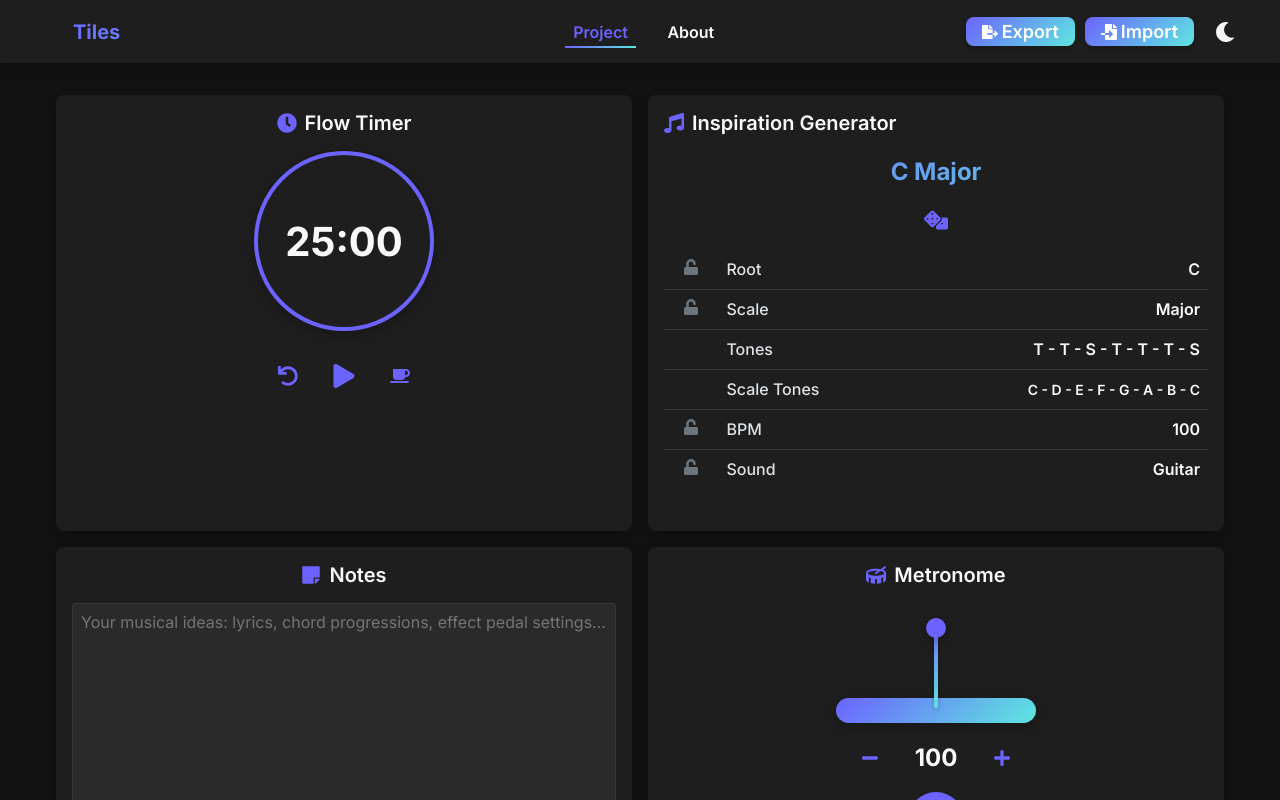
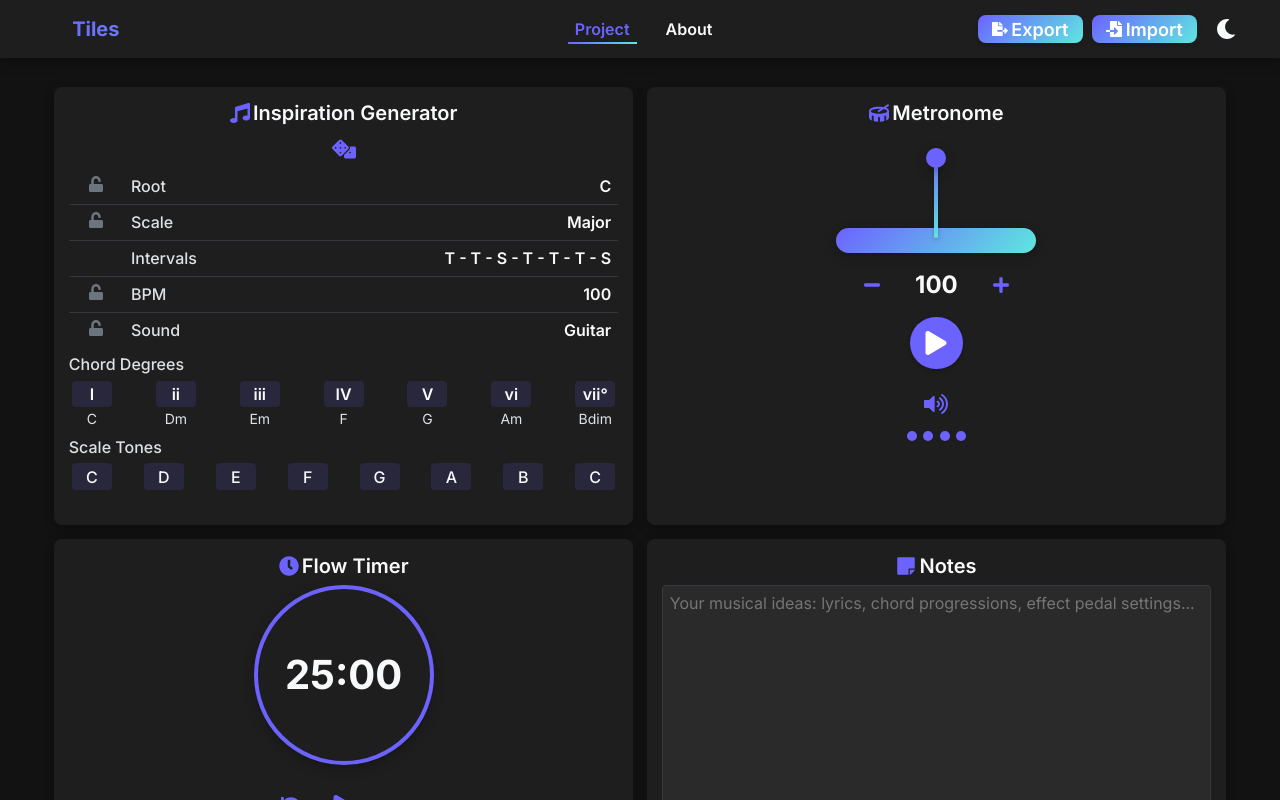
Before and after one commit to fxcircus/music-tools-studio, a React (Create React App) app: page / in a window 1280 px wide. Shown: the top 800 px of the page. Built offline with nearby package versions, Linux system fonts and the light colour scheme.

Commit message:
UI improvements: centered Inspiration Generator title and reduced vertical spacing

```diff
--- a/src/components/common/StyledComponents.tsx
+++ b/src/components/common/StyledComponents.tsx
@@ -13,7 +13,7 @@ export const Card = styled(motion.div)`
   background-color: ${({ theme }) => theme.colors.card};
   border-radius: ${({ theme }) => theme.borderRadius.medium};
   box-shadow: ${({ theme }) => theme.shadows.medium};
-  padding: ${({ theme }) => theme.spacing.lg};
+  padding: ${({ theme }) => theme.spacing.md};
   margin-bottom: 0;
   transition: all ${({ theme }) => theme.transitions.normal};
   height: 100%;
@@ -27,7 +27,7 @@ export const Card = styled(motion.div)`
   }
 
   @media (max-width: 768px) {
-    padding: ${({ theme }) => theme.spacing.md};
+    padding: ${({ theme }) => theme.spacing.sm};
     border-radius: ${({ theme }) => theme.borderRadius.small};
   }
 `;
@@ -366,10 +366,10 @@ export const CardHeader = styled.div`
   display: flex;
   align-items: center;
   justify-content: center;
-  margin-bottom: ${({ theme }) => theme.spacing.md};
+  margin-bottom: ${({ theme }) => theme.spacing.sm};
 
   @media (max-width: 768px) {
-    margin-bottom: ${({ theme }) => theme.spacing.sm};
+    margin-bottom: ${({ theme }) => theme.spacing.xs};
   }
 `;
 
@@ -386,6 +386,6 @@ export const CardIconWrapper = styled.span`
   align-items: center;
   justify-content: center;
   color: ${({ theme }) => theme.colors.primary};
-  margin-right: ${({ theme }) => theme.spacing.sm};
+  margin-right: ${({ theme }) => theme.spacing.xs};
   font-size: ${({ theme }) => theme.fontSizes.lg};
 `;
--- a/src/components/inspirationGenerator/inspirationGenerator.tsx
+++ b/src/components/inspirationGenerator/inspirationGenerator.tsx
@@ -6,6 +6,20 @@ import { motion } from 'framer-motion';
 import { FaDice, FaLock, FaUnlock, FaMusic } from 'react-icons/fa';
 import { Card, CardTitle, CardIconWrapper } from '../common/StyledComponents';
 import { Icon } from '../../utils/IconHelper';
+
+// Chord quality mapping for different modes
+const chordQualities: Record<string, string[]> = {
+  Major: ['', 'm', 'm', '', '', 'm', 'dim'],
+  Minor: ['m', 'dim', '', 'm', 'm', '', ''],
+  Dorian: ['m', 'm', '', '', 'm', 'dim', ''],
+  Phrygian: ['m', '', '', 'm', 'dim', '', 'm'],
+  Lydian: ['', '', 'm', 'dim', '', 'm', 'm'],
+  Mixolydian: ['', 'm', 'dim', '', 'm', 'm', ''],
+  Locrian: ['dim', '', 'm', 'm', '', 'm', '']
+};
+
+// Roman numeral for chord degrees
+const romanNumerals = ['I', 'ii', 'iii', 'IV', 'V', 'vi', 'vii°'];
 
 type LockedState = {
   root: boolean;
@@ -37,11 +51,11 @@ const InspirationCard = styled(Card)`
   padding: ${({ theme }) => theme.spacing.md};
   display: flex;
   flex-direction: column;
-  min-height: 420px;
+  min-height: 400px;
 
   @media (max-width: 768px) {
     padding: ${({ theme }) => theme.spacing.sm};
-    min-height: 400px;
+    min-height: 380px;
   }
 `;
 
@@ -54,36 +68,23 @@ const DiceButton = styled(motion.button)`
   align-items: center;
   justify-content: center;
   font-size: ${({ theme }) => theme.fontSizes.xxxl};
-  margin: ${({ theme }) => theme.spacing.sm} auto;
+  margin: ${({ theme }) => theme.spacing.xs} auto;
   transition: all ${({ theme }) => theme.transitions.fast};
 `;
 
-const ScaleTitle = styled.h3`
-  color: ${({ theme }) => theme.colors.primary};
-  font-size: ${({ theme }) => theme.fontSizes.xxl};
-  font-weight: 700;
-  text-align: center;
-  margin: ${({ theme }) => theme.spacing.sm} 0;
-  background: ${({ theme }) => theme.colors.accentGradient};
-  -webkit-background-clip: text;
-  -webkit-text-fill-color: transparent;
-  height: 40px;
-  display: flex;
-  align-items: center;
-  justify-content: center;
-`;
+// ScaleTitle component removed to save space
 
 const StyledTable = styled.table`
   width: 100%;
   border-collapse: collapse;
-  margin: ${({ theme }) => theme.spacing.sm} 0;
+  margin: ${({ theme }) => theme.spacing.xs} 0;
   table-layout: fixed;
 `;
 
 const TableRow = styled.tr`
   transition: all ${({ theme }) => theme.transitions.fast};
   border-bottom: 1px solid ${({ theme }) => theme.colors.border};
-  height: 40px;
+  height: 36px;
 
   &:last-child {
     border-bottom: none;
@@ -96,7 +97,7 @@ const TableRow = styled.tr`
 
 const TableHeader = styled.td`
   padding: ${({ theme }) => `${theme.spacing.xs} ${theme.spacing.sm}`};
-  width: 40px;
+  width: 35px;
   text-align: center;
   vertical-align: middle;
   height: 100%;
@@ -166,7 +167,82 @@ const IconWrapper = styled.span`
 const InspirationCardHeader = styled.div`
   display: flex;
   align-items: center;
+  justify-content: center;
   margin-bottom: ${({ theme }) => theme.spacing.sm};
+`;
+
+const ChordDegreeContainer = styled.div`
+  display: flex;
+  justify-content: space-between;
+  margin: ${({ theme }) => theme.spacing.xs} 0;
+  width: 100%;
+  overflow-x: auto;
+  padding-bottom: ${({ theme }) => theme.spacing.xs};
+`;
+
+const ChordDegree = styled.div<{ $isSelected: boolean }>`
+  padding: ${({ theme }) => `${theme.spacing.xs} ${theme.spacing.sm}`};
+  border-radius: ${({ theme }) => theme.borderRadius.small};
+  background-color: ${({ $isSelected, theme }) =>
+    $isSelected ? theme.colors.primary : `${theme.colors.primary}22`};
+  color: ${({ $isSelected, theme }) =>
+    $isSelected ? theme.colors.buttonText : theme.colors.text};
+  font-weight: 600;
+  min-width: 40px;
+  text-align: center;
+  cursor: pointer;
+  transition: all ${({ theme }) => theme.transitions.fast};
+  margin: 0 ${({ theme }) => theme.spacing.xs};
+
+  &:hover {
+    transform: translateY(-2px);
+    box-shadow: ${({ theme }) => theme.shadows.small};
+  }
+`;
+
+const ChordName = styled.div<{ $isSelected: boolean }>`
+  font-size: ${({ theme }) => theme.fontSizes.sm};
+  color: ${({ $isSelected, theme }) =>
+    $isSelected ? theme.colors.primary : theme.colors.textSecondary};
+  text-align: center;
+  margin-top: ${({ theme }) => theme.spacing.xs};
+  font-weight: ${({ $isSelected }) => ($isSelected ? '600' : '400')};
+`;
+
+const ScaleTonesRow = styled.div`
+  display: flex;
+  justify-content: space-between;
+  margin: ${({ theme }) => theme.spacing.xs} 0;
+  width: 100%;
+  overflow-x: auto;
+  padding-bottom: ${({ theme }) => theme.spacing.xs};
+`;
+
+const ScaleToneNote = styled.div<{ $highlight: 'root' | 'chord' | 'none' }>`
+  padding: ${({ theme }) => theme.spacing.xs} ${({ theme }) => theme.spacing.sm};
+  border-radius: ${({ theme }) => theme.borderRadius.small};
+  background-color: ${({ $highlight, theme }) =>
+    $highlight === 'root'
+      ? theme.colors.primary
+      : $highlight === 'chord'
+        ? `${theme.colors.secondary}88`
+        : `${theme.colors.primary}22`};
+  color: ${({ $highlight, theme }) =>
+    $highlight === 'root' || $highlight === 'chord'
+      ? theme.colors.buttonText
+      : theme.colors.text};
+  font-weight: 500;
+  min-width: 40px;
+  text-align: center;
+  margin: 0 ${({ theme }) => theme.spacing.xs};
+  transition: all ${({ theme }) => theme.transitions.fast};
+`;
+
+const SectionTitle = styled.div`
+  font-size: ${({ theme }) => theme.fontSizes.md};
+  color: ${({ theme }) => theme.colors.textSecondary};
+  margin: ${({ theme }) => theme.spacing.xs} 0 ${({ theme }) => theme.spacing.xs};
+  font-weight: 500;
 `;
 
 export default function InspirationGenerator({
@@ -191,6 +267,9 @@ export default function InspirationGenerator({
     bpm: false,
     sound: false,
   });
+
+  // Add state for selected chord
+  const [selectedChord, setSelectedChord] = useState<number | null>(null);
 
   // Update localStorage whenever values change
   useEffect(() => {
@@ -373,6 +452,49 @@ export default function InspirationGenerator({
     return '';
   };
 
+  // Build chord names based on current root and scale
+  const getChordNames = () => {
+    if (!rootEl || !scaleEl || !tonesArrEl || tonesArrEl.length < 7) {
+      return ['C', 'Dm', 'Em', 'F', 'G', 'Am', 'Bdim'];
+    }
+
+    const qualities = chordQualities[scaleEl as keyof typeof chordQualities] || chordQualities.Major;
+
+    return tonesArrEl.slice(0, 7).map((note, index) => {
+      return `${note}${qualities[index]}`;
+    });
+  };
+
+  // Get highlighted notes based on selected chord
+  const getHighlightType = (noteIndex: number): 'root' | 'chord' | 'none' => {
+    if (selectedChord === null) return 'none';
+
+    // In a 7-note scale with triads (1-3-5):
+    // Root is the chord position
+    if (noteIndex === selectedChord) return 'root';
+
+    // Third is 2 steps up (wrapping around if needed)
+    const thirdPosition = (selectedChord + 2) % 7;
+    // Fifth is 4 steps up (wrapping around if needed)
+    const fifthPosition = (selectedChord + 4) % 7;
+
+    if (noteIndex === thirdPosition || noteIndex === fifthPosition) {
+      return 'chord';
+    }
+
+    return 'none';
+  };
+
+  // Handle chord selection
+  const handleChordClick = (chordIndex: number) => {
+    // If clicking the same chord, toggle it off
+    if (selectedChord === chordIndex) {
+      setSelectedChord(null);
+    } else {
+      setSelectedChord(chordIndex);
+    }
+  };
+
   return (
     <InspirationCard
       initial={{ opacity: 0, y: 20 }}
@@ -385,8 +507,6 @@ export default function InspirationGenerator({
         </CardIconWrapper>
         <CardTitle>Inspiration Generator</CardTitle>
       </InspirationCardHeader>
-
-      <ScaleTitle>{rootEl} {scaleEl}</ScaleTitle>
 
       <DiceButton
         whileHover={{ rotate: 12, scale: 1.1 }}
@@ -432,15 +552,8 @@ export default function InspirationGenerator({
 
           <TableRow>
             <TableHeader></TableHeader>
-            <TableCell>Tones</TableCell>
+            <TableCell>Intervals</TableCell>
             <ValueCell>{tonesEl}</ValueCell>
-          </TableRow>
-
-          {/* computed-note row */}
-          <TableRow>
-            <TableHeader />
-            <TableCell>Scale Tones</TableCell>
-            <ValueCell className={getValueCellClass(computedScaleNotes)}>{computedScaleNotes}</ValueCell>
           </TableRow>
 
           <TableRow>
@@ -468,6 +581,37 @@ export default function InspirationGenerator({
           </TableRow>
         </tbody>
       </StyledTable>
+
+      {/* Add Chord Degrees section */}
+      <SectionTitle>Chord Degrees</SectionTitle>
+      <ChordDegreeContainer>
+        {romanNumerals.map((numeral, index) => (
+          <div key={index} style={{ display: 'flex', flexDirection: 'column', alignItems: 'center' }}>
+            <ChordDegree
+              $isSelected={selectedChord === index}
+              onClick={() => handleChordClick(index)}
+            >
+              {numeral}
+            </ChordDegree>
+            <ChordName $isSelected={selectedChord === index}>
+              {getChordNames()[index]}
+            </ChordName>
+          </div>
+        ))}
+      </ChordDegreeContainer>
+
+      {/* Add Scale Tones visualization */}
+      <SectionTitle>Scale Tones</SectionTitle>
+      <ScaleTonesRow>
+        {tonesArrEl.slice(0, 8).map((note, index) => (
+          <ScaleToneNote
+            key={index}
+            $highlight={index < 7 ? getHighlightType(index) : 'none'}
+          >
+            {note}
+          </ScaleToneNote>
+        ))}
+      </ScaleTonesRow>
     </InspirationCard>
   );
 }
--- a/src/pages/CurrentProject/CurrentProject.tsx
+++ b/src/pages/CurrentProject/CurrentProject.tsx
@@ -37,7 +37,7 @@ const TwoColumnGrid = styled.div`
   }
 `;
 
-const GridItem = styled(motion.div)<{ $order?: number }>`
+const GridItem = styled(motion.div)<{ $order?: number, $desktopOrder?: number }>`
   height: 100%;
   display: flex;
 
@@ -49,6 +49,10 @@ const GridItem = styled(motion.div)<{ $order?: number }>`
     @media (max-width: 768px) {
       margin-top: ${({ theme }) => theme.spacing.sm};
     }
+  }
+
+  @media (min-width: 1025px) {
+    order: ${({ $desktopOrder }) => $desktopOrder !== undefined ? $desktopOrder : 'initial'};
   }
 
   @media (max-width: 1024px) {
@@ -92,7 +96,7 @@ const CurrentProject: FC<LoaderProps> = () => {
             animate="visible"
         >
             <TwoColumnGrid>
-                <GridItem variants={itemVariants} $order={4}>
+                <GridItem variants={itemVariants} $order={4} $desktopOrder={3}>
                     <PomodoroTimer />
                 </GridItem>
 
@@ -115,7 +119,7 @@ const CurrentProject: FC<LoaderProps> = () => {
                     />
                 </GridItem>
 
-                <GridItem variants={itemVariants} $order={3}>
+                <GridItem variants={itemVariants} $order={3} $desktopOrder={4}>
                     <NotePad
                         notes={state.notes}
                         setNotes={(notes) => updateState({ notes })}
--- a/src/theme/ThemeProvider.tsx
+++ b/src/theme/ThemeProvider.tsx
@@ -68,12 +68,12 @@ export const lightTheme = {
     slow: '0.4s ease',
   },
   spacing: {
-    xs: '0.25rem',
-    sm: '0.5rem',
-    md: '1rem',
-    lg: '1.5rem',
-    xl: '2rem',
-    xxl: '3rem',
+    xs: '0.2rem',
+    sm: '0.45rem',
+    md: '0.9rem',
+    lg: '1.35rem',
+    xl: '1.8rem',
+    xxl: '2.7rem',
   },
 };
 
@@ -127,12 +127,12 @@ export const darkTheme = {
     slow: '0.4s ease',
   },
   spacing: {
-    xs: '0.25rem',
-    sm: '0.5rem',
-    md: '1rem',
-    lg: '1.5rem',
-    xl: '2rem',
-    xxl: '3rem',
+    xs: '0.2rem',
+    sm: '0.45rem',
+    md: '0.9rem',
+    lg: '1.35rem',
+    xl: '1.8rem',
+    xxl: '2.7rem',
   },
 };
 
```
